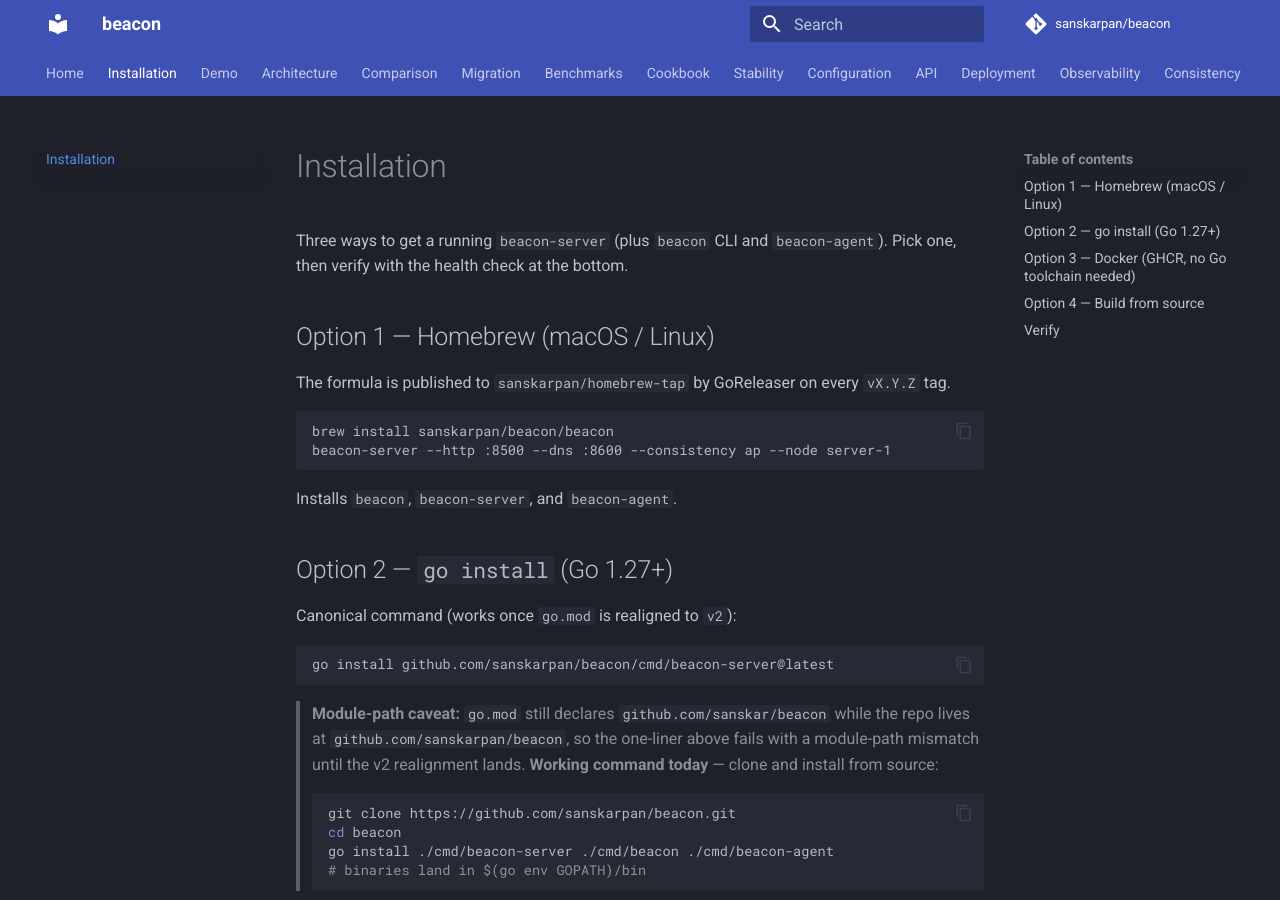
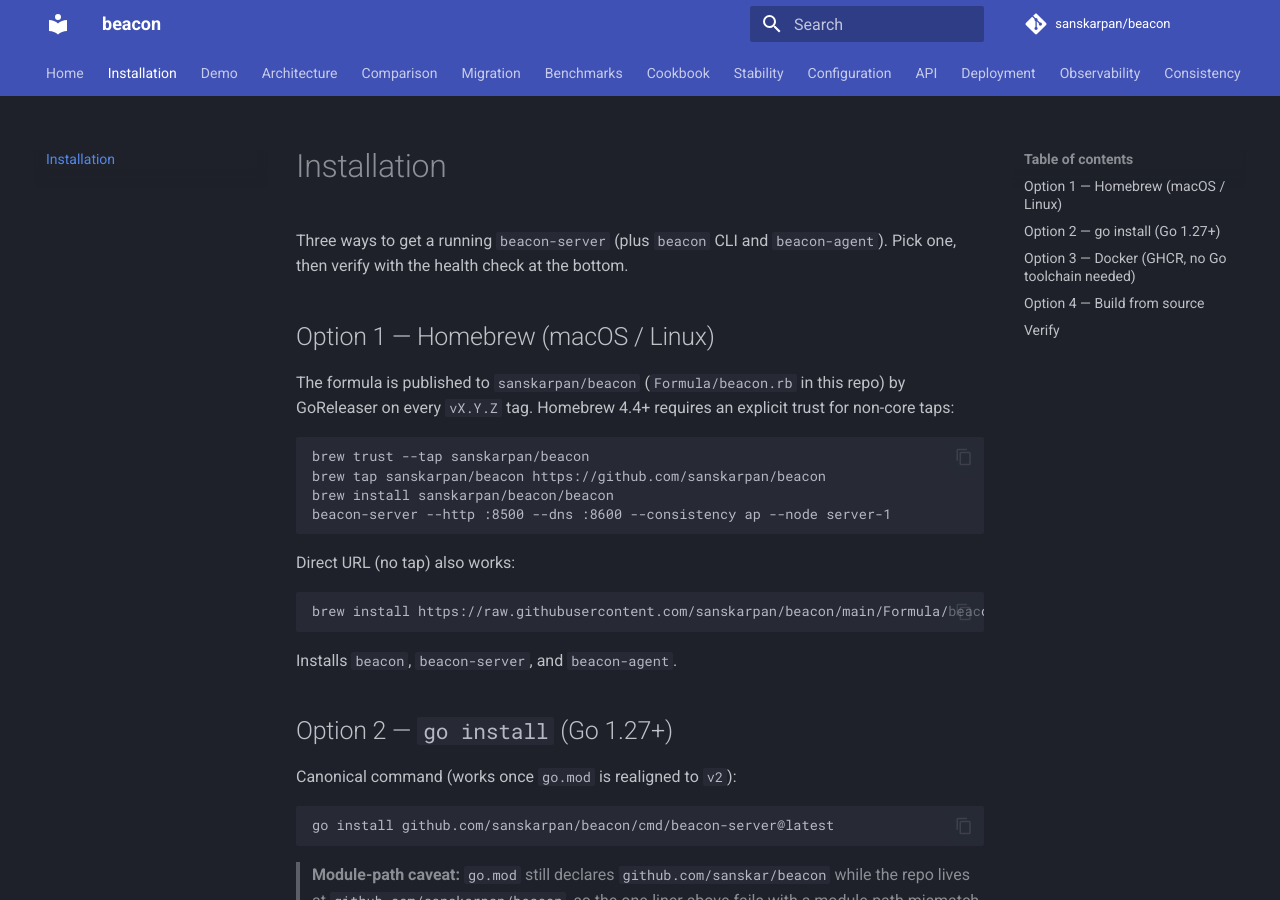
Before and after one commit to sanskarpan/beacon, an MkDocs documentation site: the page built from docs/INSTALL.md, in a window 1280 px wide and 900 px high. Built offline with MkDocs 1.6.1 and Material for MkDocs 9.7.7, drawn with Linux system fonts in a browser that asks for light colours; comment, search, counter and statistics services are not loaded.

Commit message:
docs: clarify Homebrew same-repo tap and trust for 4.4+

````diff
--- a/docs/INSTALL.md
+++ b/docs/INSTALL.md
@@ -5,12 +5,21 @@
 
 ## Option 1 — Homebrew (macOS / Linux)
 
-The formula is published to `sanskarpan/homebrew-tap` by GoReleaser on every
-`vX.Y.Z` tag.
+The formula is published to `sanskarpan/beacon` (`Formula/beacon.rb` in this
+repo) by GoReleaser on every `vX.Y.Z` tag. Homebrew 4.4+ requires an explicit
+trust for non-core taps:
 
 ```bash
+brew trust --tap sanskarpan/beacon
+brew tap sanskarpan/beacon https://github.com/sanskarpan/beacon
 brew install sanskarpan/beacon/beacon
 beacon-server --http :8500 --dns :8600 --consistency ap --node server-1
+```
+
+Direct URL (no tap) also works:
+
+```bash
+brew install https://raw.githubusercontent.com/sanskarpan/beacon/main/Formula/beacon.rb
 ```
 
 Installs `beacon`, `beacon-server`, and `beacon-agent`.
````
